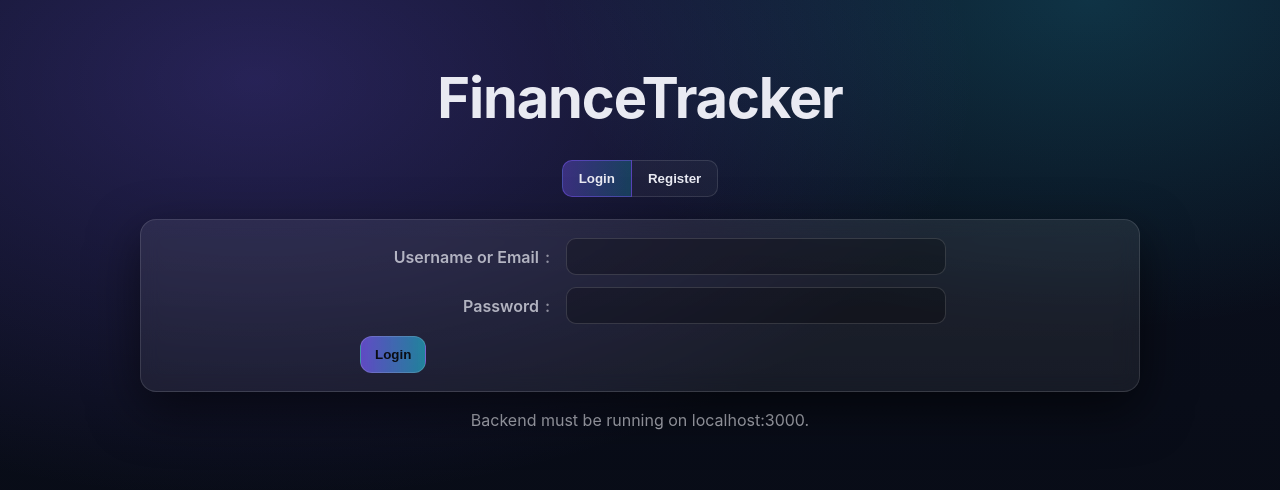
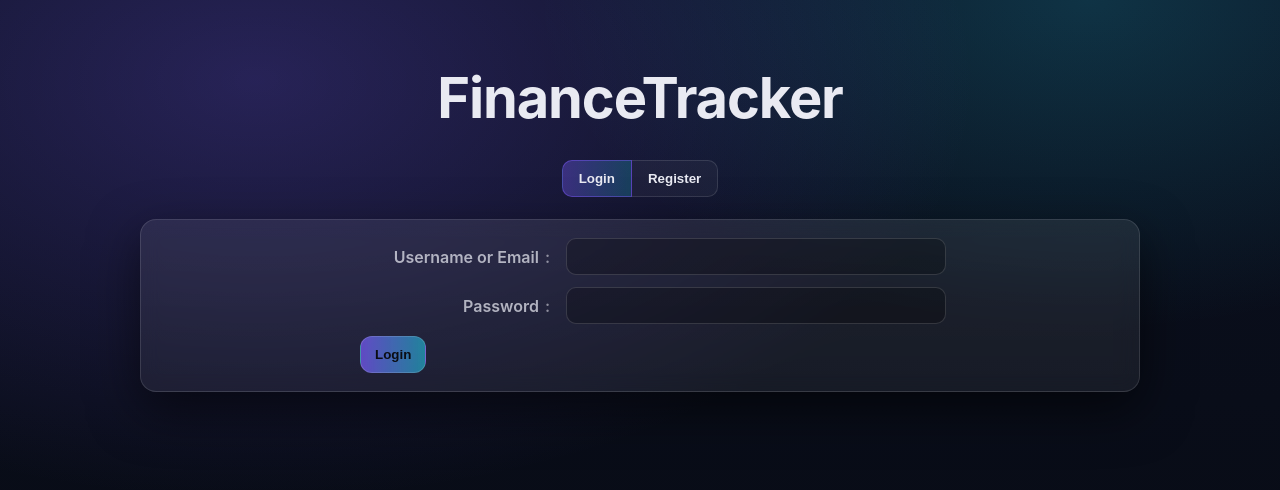
Before and after one commit to AgastyaRai/financetracker, a React app in the folder frontend/: page / in a window 1280 px wide. Shown: the top 490 px of the page. Built offline with nearby package versions, Linux system fonts and the light colour scheme; the HTML template or start-up script is replaced by a standard one.

Commit message:
removed old reminder

```diff
--- a/frontend/src/App.tsx
+++ b/frontend/src/App.tsx
@@ -492,7 +492,6 @@ export default function App() {
         )}
 
         {status ? <p className="status">{status}</p> : null}
-        <p className="hint">Backend must be running on localhost:3000.</p>
       </div>
     );
   }
```
